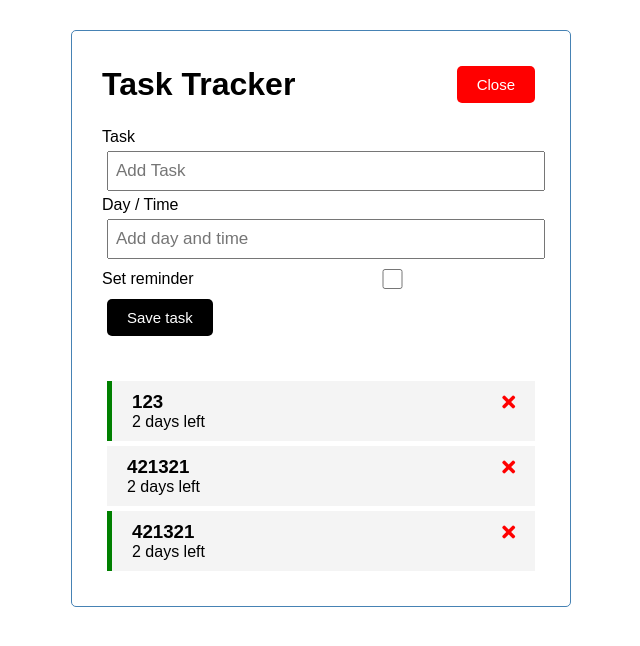
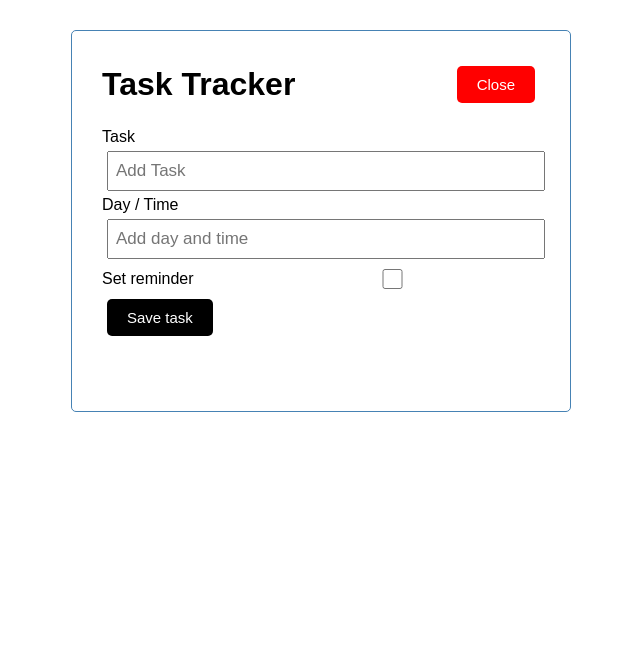
Before and after one commit to miskivio/vuejstasks, a Vue app: page / in a window 1280 px wide. Shown: the top 646 px of the page, without its empty margins (319-959 px from the left). Built offline with nearby package versions, Linux system fonts and the light colour scheme.

Commit message:
added json server

```diff
--- /dev/null
+++ b/db.json
@@ -0,0 +1,22 @@
+{
+    "tasks": [
+        {
+            "id": "1",
+            "text": "Doctor Appontment",
+            "day": "March 5th at 2:30pm",
+            "reminder": true
+        },
+        {
+            "id": "2",
+            "text": "Meeting at School",
+            "day": "March 6th at 1:30pm",
+            "reminder": true
+        },
+        {
+            "id": "3",
+            "text": "Meeting at School",
+            "day": "March 6th at 1:30pm",
+            "reminder": true
+        }
+    ]
+}
--- a/package.json
+++ b/package.json
@@ -5,10 +5,12 @@
   "scripts": {
     "serve": "vue-cli-service serve",
     "build": "vue-cli-service build",
-    "lint": "vue-cli-service lint"
+    "lint": "vue-cli-service lint",
+    "backend": "json-server --watch db.json --port 5000"
   },
   "dependencies": {
     "core-js": "^3.6.5",
+    "json-server": "^0.16.3",
     "vue": "^3.0.0"
   },
   "devDependencies": {
--- a/src/App.vue
+++ b/src/App.vue
@@ -39,39 +39,28 @@
       this.tasks = [...this.tasks, task]
     },
 
-deleteTask(id) {
-   if(confirm('Do you really want to delete this one?')) {
-      this.tasks = this.tasks.filter((task) => task.id !== id)
-    }
-},
+    deleteTask(id) {
+      if(confirm('Do you really want to delete this one?')) {
+          this.tasks = this.tasks.filter((task) => task.id !== id)
+        }
+    },
 
 toggleReminder (id) {
   this.tasks = this.tasks.map((task) => task.id === id ? {...task, reminder: !task.reminder} : task)
+},
+
+async fetchTasks () {
+    const res = await fetch('http://localhost:5000/tasks')
+    const data = await res.json()
+    return data
+  },
+async created () {
+  this.tasks =  await this.fetchTasks()
 }
   },
-  created() {
-    this.tasks = [
-     {
-      id :1,
-      text:'123',
-      day:'2 days left',
-      reminder: true
-     },
-     {
-      id :2,
-      text:'421321',
-      day:'2 days left',
-      reminder: false
-     },
-     {
-      id :3,
-      text:'421321',
-      day:'2 days left',
-      reminder: true
-     },
-    ]
-  }
+
 }
+
 
 </script>
 
@@ -110,6 +99,4 @@
   font-family: inherit;
 }
 
-
-
 </style>
```
Also changed, not shown: 1 other file (tests, documents, lock files or other folders).
